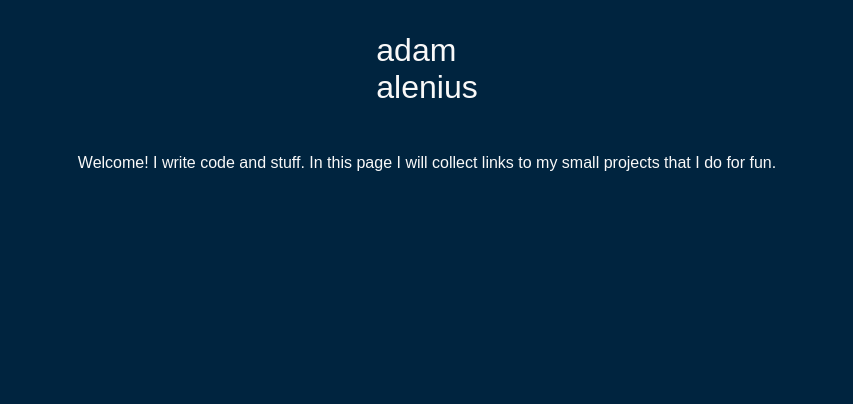
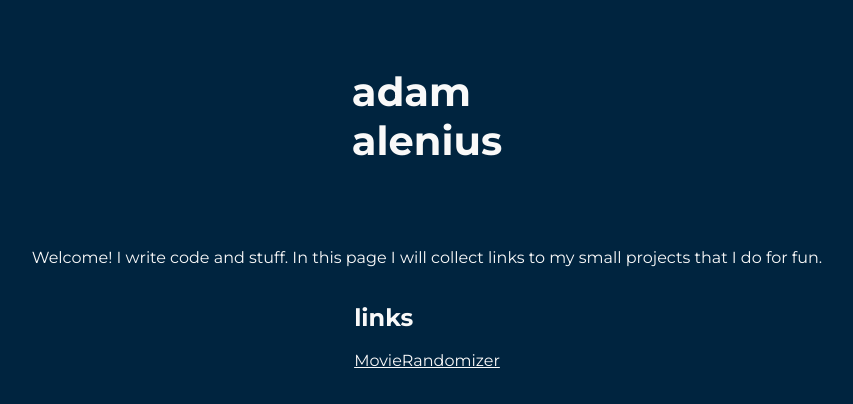
Before and after one commit to Alenius/homepage, a Gatsby site: page / in a window 1280 px wide. Shown: the whole page, without its empty margins (213-1066 px from the left). Built offline with nearby package versions, Linux system fonts and the light colour scheme; Gatsby itself is replaced by a stand-in of ours.

Commit message:
add link to move randomizer

```diff
--- /dev/null
+++ b/src/components/Link.tsx
@@ -0,0 +1,17 @@
+import React from "react"
+import styled from "styled-components"
+
+import { colors, dimensions } from "../style-constants"
+
+const Link = styled.a`
+  font-size: ${dimensions.fontSize.m}rem;
+  color: ${colors.white};
+`
+
+export const SiteLink = ({ title, url }) => {
+  return (
+    <Link href={url} target="_blank" rel="noreferrer">
+      {title}
+    </Link>
+  )
+}
--- a/src/components/layout.tsx
+++ b/src/components/layout.tsx
@@ -8,7 +8,7 @@ const GlobalStyle = createGlobalStyle`
     background-color: #00243f;
     color: #f9f9f9;
     font-size: 16px;
-    font-family: Oswald, Helvetica, Arial, sans-serif ;
+    font-family: Montserrat, Helvetica, Arial, sans-serif ;
     margin: 0 auto;
     max-width: 90%;
     padding: 0 1rem;
--- a/src/pages/index.tsx
+++ b/src/pages/index.tsx
@@ -4,6 +4,7 @@ import styled from "styled-components"
 import Layout from "../components/layout"
 
 import { dimensions } from "../style-constants"
+import { SiteLink } from "../components/Link"
 
 const CenteringDiv = styled.div`
   height: 100vh;
@@ -20,14 +21,18 @@ const CenteringDiv = styled.div`
   }
 `
 
-const NameDiv = styled.div`
-  font-size: ${dimensions.fontSize.xl}rem;
-  font-family: Arial, Helvetica, sans-serif;
+const Title = styled.h1`
+  font-size: ${dimensions.fontSize.xxl}rem;
+  font-family: Montserrat, Arial, Helvetica, sans-serif;
 `
 
 const PresentationText = styled.p`
   font-size: ${dimensions.fontSize.m}rem;
-  font-family: Arial, Helvetica, sans-serif;
+`
+
+const LinkContainer = styled.div`
+  padding-top: ${dimensions.containerPadding.regular};
+  padding-bottom: ${dimensions.containerPadding.regular};
 `
 
 export default () => (
@@ -38,17 +43,24 @@ export default () => (
       <link rel="icon" href="./static/favicon.ico" type="image/x-icon" />
     </Helmet>
     <CenteringDiv>
-      <NameDiv>
+      <Title>
         <p>
           adam
           <br />
           alenius
         </p>
-      </NameDiv>
+      </Title>
       <PresentationText>
         Welcome! I write code and stuff. In this page I will collect links to my
         small projects that I do for fun.
       </PresentationText>
+      <LinkContainer>
+        <h2>links</h2>
+        <SiteLink
+          title="MovieRandomizer"
+          url="https://aa-movie-list.netlify.app"
+        />
+      </LinkContainer>
     </CenteringDiv>
   </Layout>
 )
--- a/src/style-constants.ts
+++ b/src/style-constants.ts
@@ -1,4 +1,6 @@
-const colors = {}
+const colors = {
+  white: "#f9f9f9",
+}
 
 const dimensions = {
   fontSize: {
@@ -7,7 +9,8 @@ const dimensions = {
     m: 1,
     l: 1.25,
     xl: 2,
-    xxl: 3,
+    xxl: 2.5,
+    xxxl: 3,
   },
   headingSizes: {
     h1: 2.441,
```
